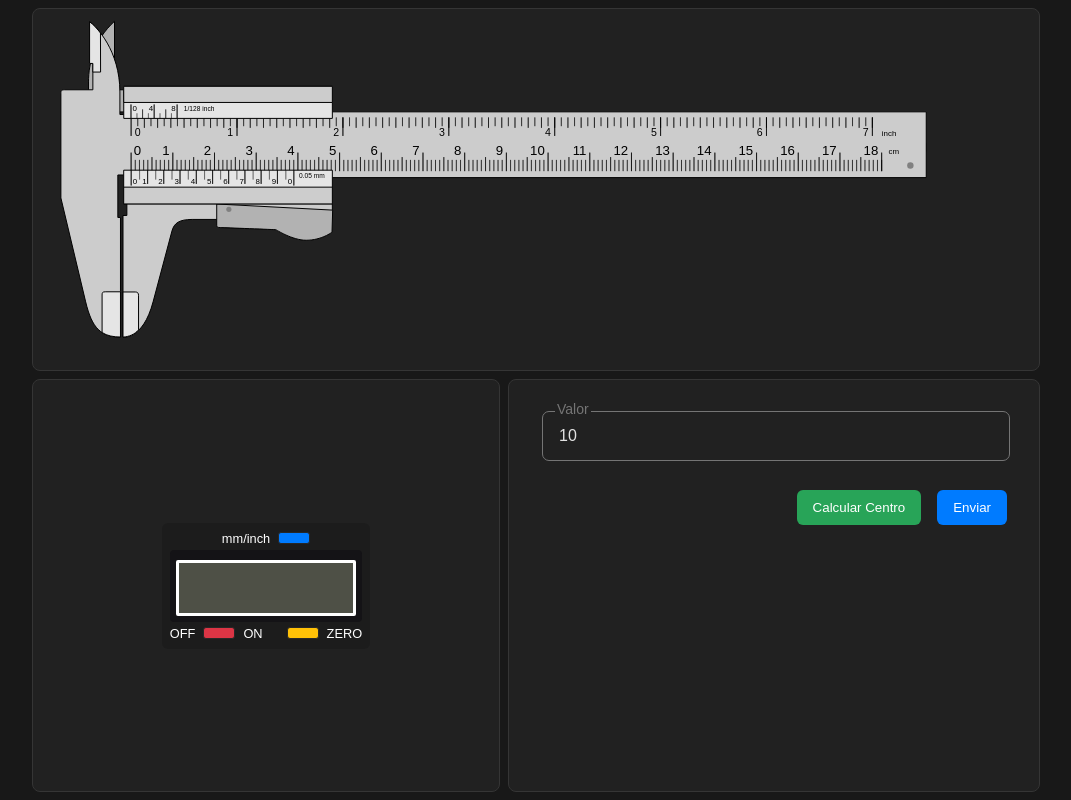
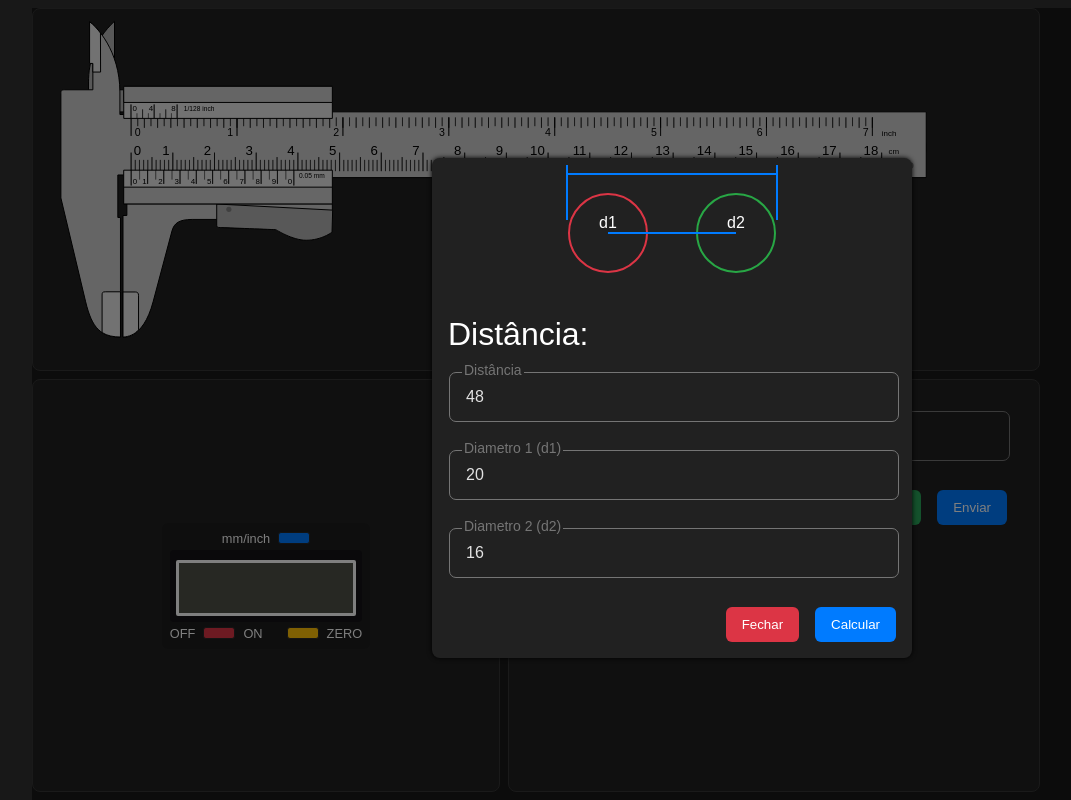
Before and after one commit to lucas458/caliper, a plain HTML site: page index.html in a window 1280 px wide. Both pictures are taken after a click on the button "Calcular Centro". Shown: the whole page, without its empty margins (104-1175 px from the left). Drawn offline with Linux system fonts and the light colour scheme.

Commit message:
feat: Adicionar modal para calcular distância entre centros

```diff
--- a/index.html
+++ b/index.html
@@ -6,6 +6,7 @@
     <link rel="stylesheet" href="styles/style.css">
     <link rel="stylesheet" href="styles/digitalReadout.css">
     <link rel="stylesheet" href="styles/textField.css">
+    <link rel="stylesheet" href="styles/modal.css">
     <link rel="shortcut icon" href="favicon.png" type="image/x-icon">
     <title>Paquímetro</title>
 </head>
@@ -176,10 +177,67 @@
 
 
 
+
+    <div id="modal">
+        <div id="modalWindow">
+
+            <div id="modalContent">
+
+                <div id="modalDrawingContainer">
+                    <div id="modalDrawingWrapper">
+                        <div class="modalDrawingCircle" value="d1">
+                            <div class="modalDrawingLine"></div>
+                        </div>
+                        <div class="modalDrawingCircle" value="d2"></div>
+
+                        <div class="modalDrawingLine"></div>
+                    </div>
+                </div>
+
+
+                <div id="distanceToCenter"></div>
+
+
+                <div id="modalInputList">
+                    <div class="UI_textField">
+                        <input type="number" id="inputDistance" class="UI_textField_input" spellcheck="false" placeholder=" " value="48" enterkeyhint="next">
+                        <div class="UI_textField_label">Distância</div>
+                        <div class="UI_textField_helper">Campo não pode estar vazio</div>
+                    </div>
+
+                    <div class="UI_textField">
+                        <input type="number" id="inputDiameterA" class="UI_textField_input" spellcheck="false" placeholder=" " value="20" enterkeyhint="next">
+                        <div class="UI_textField_label">Diametro 1 (d1)</div>
+                        <div class="UI_textField_helper">Campo não pode estar vazio</div>
+                    </div>
+
+                    <div class="UI_textField">
+                        <input type="number" id="inputDiameterB" class="UI_textField_input" spellcheck="false" placeholder=" " value="16" enterkeyhint="enter">
+                        <div class="UI_textField_label">Diametro 2 (d2)</div>
+                        <div class="UI_textField_helper">Campo não pode estar vazio</div>
+                    </div>
+                </div>
+
+
+            </div>
+
+            <div id="modalFooter">
+                <button class="button-red" id="buttonSetValue" onclick="modalClose()">Fechar</button>
+                <button class="button-blue" id="buttonSetValue" onclick="onClickModalOk()">Calcular</button>
+            </div>
+
+
+        </div>
+
+    </div>
+
+
+
     <script src="scripts/script.js"></script>
     <script src="scripts/utils.js"></script>
     <script src="scripts/textField.js"></script>
     <script src="scripts/events.js"></script>
+    <script src="scripts/modal.js"></script>
 
 </body>
 </html>
--- /dev/null
+++ b/scripts/modal.js
@@ -0,0 +1,17 @@
+function modalClose(){
+    modal.classList.remove("modalOpen");
+    distanceToCenter.innerHTML = "";
+    modal.querySelectorAll('input').forEach(e => e.value = "");
+}
+function modalOpen(){
+    modal.classList.add("modalOpen");
+}
+
+
+function onClickModalOk(){
+    const distance = parseFloat(document.getElementById("inputDistance").value);
+    const diameterA = parseFloat(document.getElementById("inputDiameterA").value);
+    const diameterB = parseFloat(document.getElementById("inputDiameterB").value);
+    const distanceCenter = distance - (diameterA + diameterB) / 2;
+    distanceToCenter.innerHTML = distanceCenter;
+}
--- a/scripts/script.js
+++ b/scripts/script.js
@@ -111,5 +111,5 @@ function onClickSetValue(){
 
 
 function onClickCalculateCenter(){
-
+    modalOpen();
 }
--- /dev/null
+++ b/styles/modal.css
@@ -0,0 +1,134 @@
+
+#modal{
+    width: 100%;
+    height: 100%;
+    background-color: #00000080;
+    display: flex;
+    justify-content: center;
+    align-items: center;
+    position: fixed;
+}
+
+#modal:not(.modalOpen){
+    display: none;
+}
+
+#modalWindow{
+    min-width: 480px;
+    max-width: 90%;
+    min-height: 500px;
+    max-height: 90%;
+    background-color: #212121;
+    color: #fff;
+    padding: 16px;
+    border-radius: 8px;
+    box-shadow: 0 0 5px 0 #000;
+    display: flex;
+    flex-direction: column;
+
+}
+
+#modalContent{
+    flex: 1;
+    display: flex;
+    flex-direction: column;
+}
+
+
+#modalDrawingContainer{
+    display: flex;
+    justify-content: center;
+    align-items: center;
+    flex: 1;
+}
+
+#modalDrawingWrapper{
+    margin-bottom: 24px;
+    display: flex;
+    justify-content: center;
+    gap: 48px;
+    position: relative;
+    width: fit-content;
+}
+
+.modalDrawingCircle{
+    width: 80px;
+    height: 80px;
+    border-radius: 50%;
+    border: 2px solid #dc3545;
+    display: flex;
+    align-items: center;
+    position: relative;
+}
+
+.modalDrawingCircle:nth-child(2){
+    border-color: #28a745 !important;
+}
+
+.modalDrawingCircle::after{
+    content: attr(value);
+    position: relative;
+    text-align: center;
+    width: 100%;
+    margin-bottom: 20px;
+}
+
+.modalDrawingLine{
+    width: 10px;
+    height: 2px;
+    background-color: #007bff;
+    position: absolute;
+}
+
+
+#modalDrawingWrapper > .modalDrawingLine{
+    width: 100%;
+    margin: -20px;
+    display: flex;
+    /* align-items: center; */
+}
+
+#modalDrawingWrapper > .modalDrawingLine::before,
+#modalDrawingWrapper > .modalDrawingLine::after{
+    content: '';
+    display: block;
+    width: 2px;
+    height: 55px;
+    background-color: inherit;
+    position: absolute;
+    left: -2px;
+    top: -8px;
+}
+
+#modalDrawingWrapper > .modalDrawingLine::before{
+    left: 100%;
+}
+
+.modalDrawingCircle .modalDrawingLine{
+    width: 128px;
+    display: flex;
+    justify-content: center;
+    align-items: center;
+    z-index: 1;
+    left: 50%;
+}
+
+
+
+#distanceToCenter{
+    margin-bottom: 20px;
+    font-size: 2em;
+    overflow: hidden;
+    text-overflow: ellipsis;
+}
+
+#distanceToCenter::before{
+    content: 'Distância: ';
+}
+
+
+#modalFooter{
+    display: flex;
+    justify-content: flex-end;
+    gap: 16px;
+}
```
